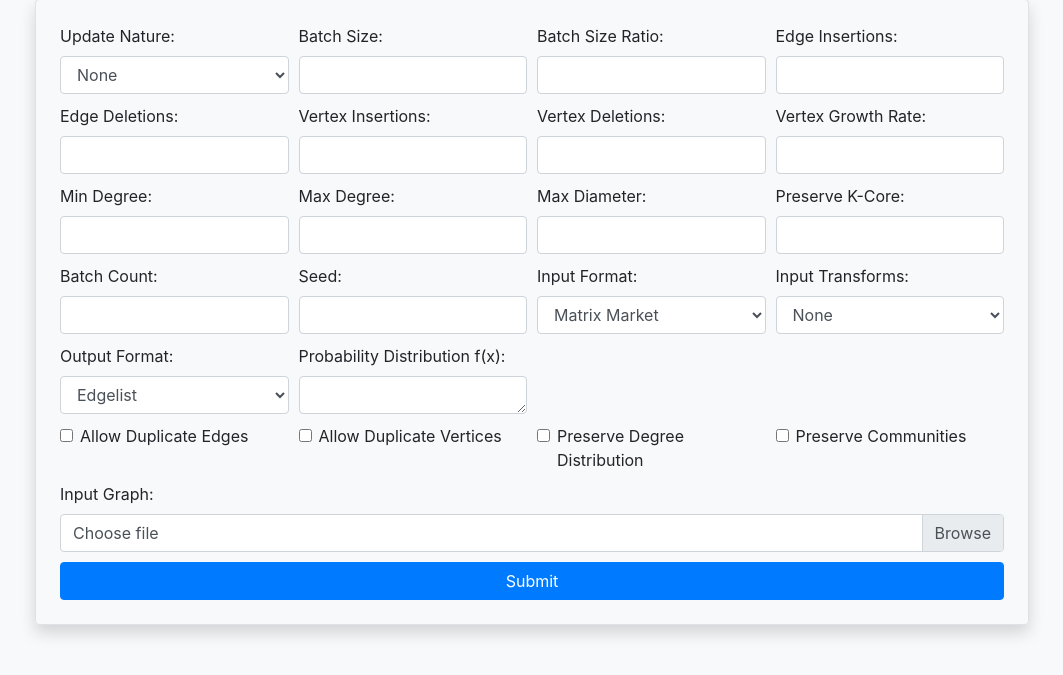
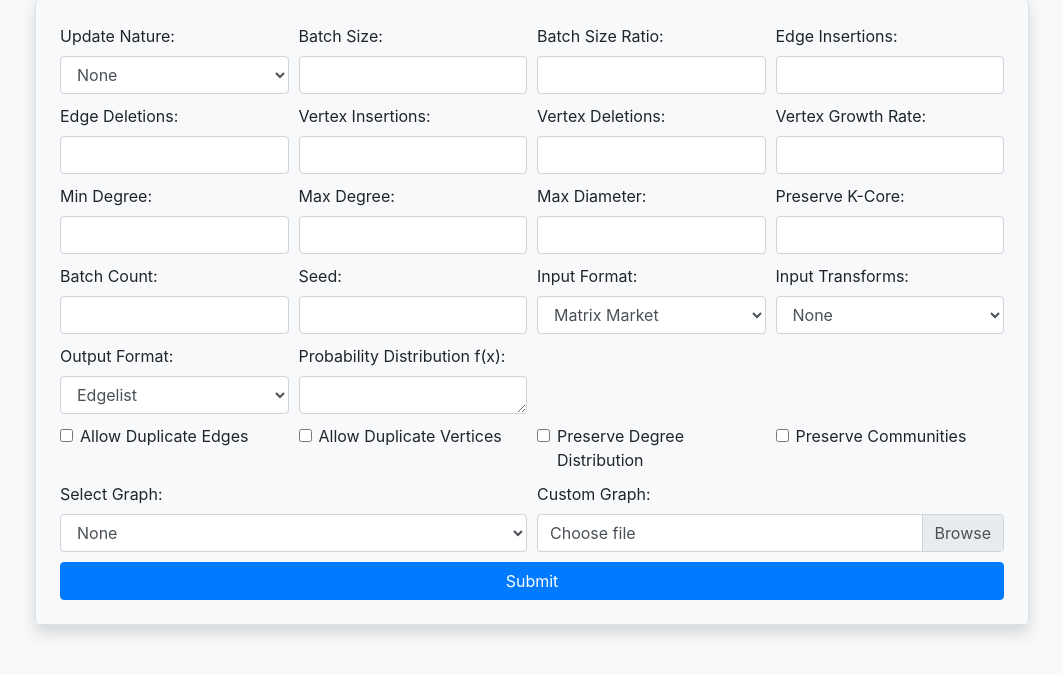
Before and after one commit to Rajendraprasad7/graph-generate-backend, a Django app: template KN/dynamic_graphs/myapp/templates/home.html in a window 1280 px wide. Shown: the part 109-784 px from the top of the page, without its empty margins (108-1171 px from the left). Run offline with Django 3.2, Linux system fonts and the light colour scheme; the template is opened without the code that fills it, so the values that code supplies are empty; some libraries are stand-ins or nearby versions.

Commit message:
add option to select graph

```diff
--- a/KN/dynamic_graphs/myapp/templates/home.html
+++ b/KN/dynamic_graphs/myapp/templates/home.html
@@ -165,11 +165,22 @@
                 </div>
             </div>
 
-            <div class="form-group">
-                <label for="file" class="mr-2">Input Graph:</label>
-                <div class="custom-file">
-                    <input type="file" name="file" class="custom-file-input" id="file">
-                    <label class="custom-file-label" for="file">Choose file</label>
+            <div class="form-row">
+                <div class="form-group col-md-6">
+                    <label for="graph-file" class="mr-2">Select Graph:</label>
+                    <select name="graph-file" class="form-control" id="graph-file">
+                        <option value="">None</option>
+                        {% for file in graph_files %}
+                            <option value="{{ file }}">{{ file }}</option>
+                        {% endfor %}
+                    </select>
+                </div>
+                <div class="form-group col-md-6">
+                    <label for="file" class="mr-2">Custom Graph:</label>
+                    <div class="custom-file">
+                        <input type="file" name="file" class="custom-file-input" id="file">
+                        <label class="custom-file-label" for="file">Choose file</label>
+                    </div>
                 </div>
             </div>
 
```
Also changed, not shown: KN/dynamic_graphs/myapp/views.py (+24 -14 lines), 2 other files.
